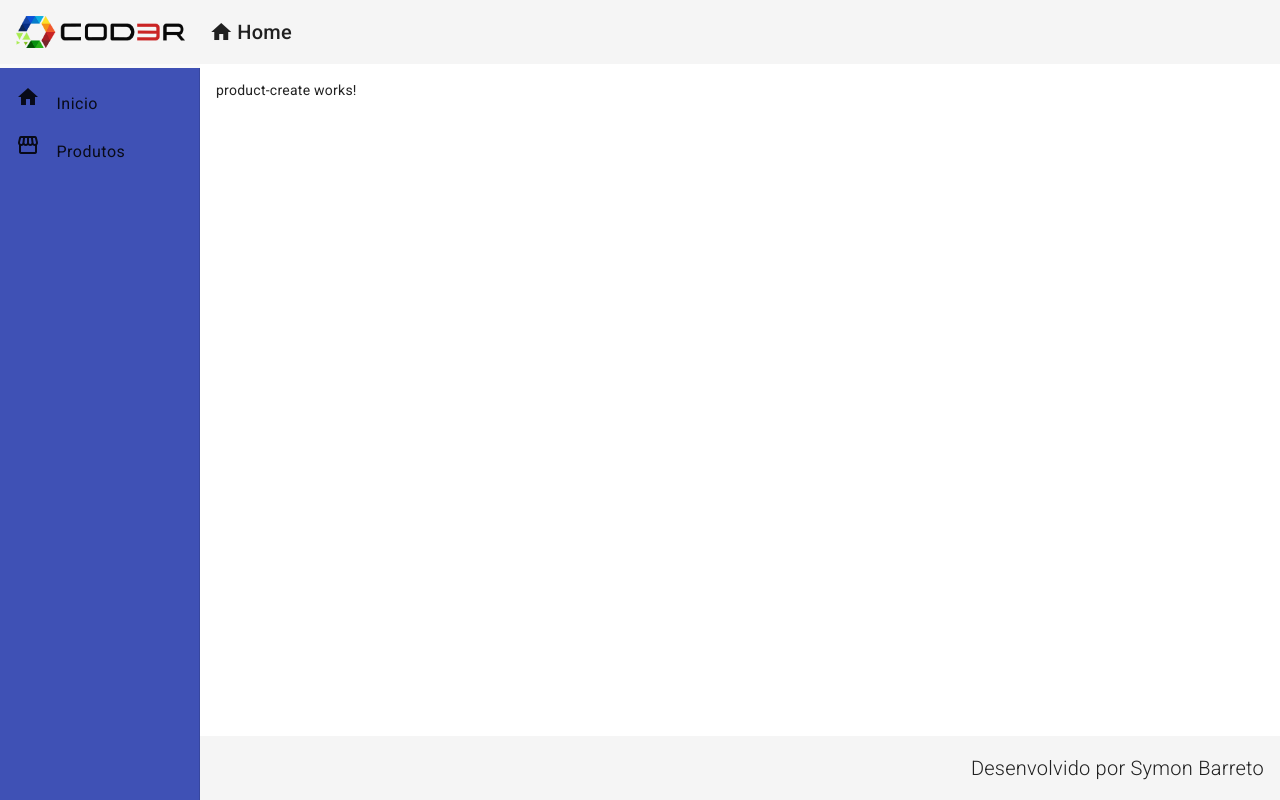
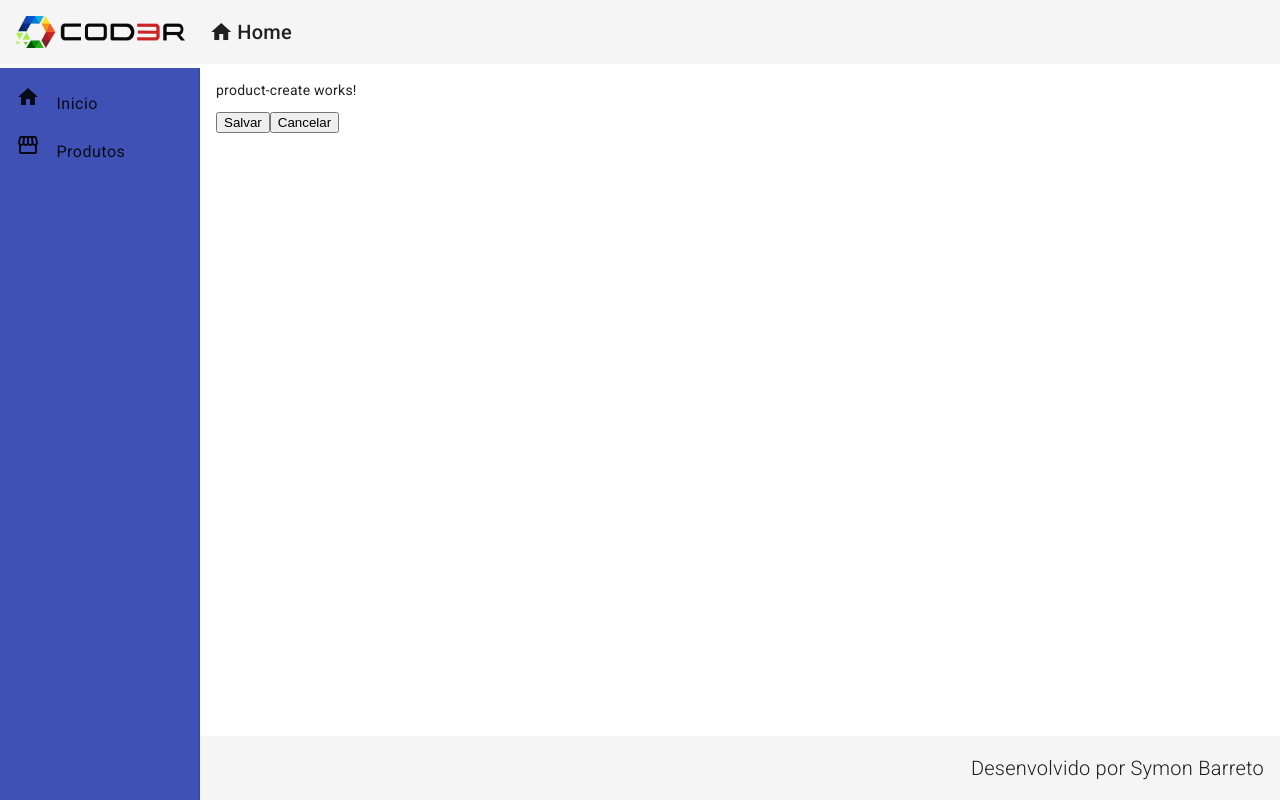
Before and after one commit to s4imu/angular-app, an Angular app in the folder frontend/: page /products/create in a window 1280 px wide. Built offline with nearby package versions, Linux system fonts and the light colour scheme.

Commit message:
CHORE: comunicação com o backend

```diff
--- a/frontend/src/app/components/products/product-create/product-create.component.html
+++ b/frontend/src/app/components/products/product-create/product-create.component.html
@@ -1 +1,8 @@
 <p>product-create works!</p>
+
+<button mat-raised-button color="primary" (click)="createProduct()" >
+    Salvar
+</button>
+<button mat-raised-button (click)="cancel()" appRed>
+    Cancelar
+</button>
--- a/frontend/src/app/components/products/product-create/product-create.component.ts
+++ b/frontend/src/app/components/products/product-create/product-create.component.ts
@@ -1,4 +1,7 @@
+import { Router } from '@angular/router';
+import { ProductService } from './../product.service';
 import { Component } from '@angular/core';
+import { Product } from '../product.model';
 
 @Component({
   selector: 'app-product-create',
@@ -7,4 +10,22 @@ import { Component } from '@angular/core';
 })
 export class ProductCreateComponent {
 
+  product: Product = {
+    name: '',
+    price: 0
+  }
+
+  constructor(private productService: ProductService, private router: Router) { }
+
+  createProduct(): void {
+
+    this.productService.create(this.product).subscribe(() => {
+      this.productService.showMessage('Produto Criado')
+      this.router.navigate(['/products'])
+    })
+
+  }
+  cancel(): void {
+    this.router.navigate(['/products'])
+    }
 }
--- /dev/null
+++ b/frontend/src/app/components/products/product.model.ts
@@ -0,0 +1,5 @@
+export interface Product {
+    id?: number,
+    name: string,
+    price: number
+}
--- /dev/null
+++ b/frontend/src/app/components/products/product.service.ts
@@ -0,0 +1,30 @@
+import { HttpClient } from '@angular/common/http';
+import { Injectable } from '@angular/core';
+import { MatSnackBar } from '@angular/material/snack-bar';
+import { Observable } from 'rxjs';
+import { Product } from './product.model';
+
+@Injectable({
+  providedIn: 'root'
+})
+export class ProductService {
+
+  baseUrl = "http://localhost:3001/products"
+
+  constructor(
+    private snackBar: MatSnackBar,
+    private http: HttpClient
+    ) {  }
+
+  showMessage(msg: string): void {
+    this.snackBar.open(msg, 'X', {
+      duration: 3000,
+      horizontalPosition: "right",
+      verticalPosition: "top"
+    })
+  }
+
+  create(product: Product): Observable<Product> {
+    return this.http.post<Product> (this.baseUrl, product)
+  }
+}
--- a/frontend/tsconfig.json
+++ b/frontend/tsconfig.json
@@ -1,4 +1,3 @@
-/* To learn more about this file see: https://angular.io/config/tsconfig. */
 {
   "compileOnSave": false,
   "compilerOptions": {
```
Also changed, not shown: frontend/src/app/app.module.ts (+5 -2 lines).
